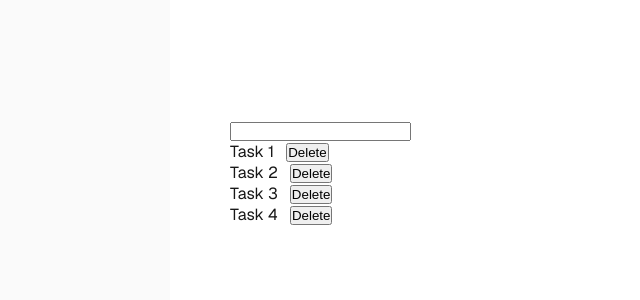
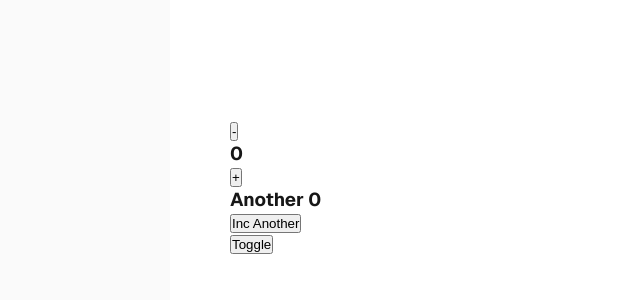
Before and after one commit to Elirus43/frontendWreact, a Next.js app: page / in a window 1280 px wide. Shown: the top 300 px of the page, without its empty margins (70-710 px from the left). Built offline with nearby package versions, Linux system fonts and the light colour scheme.

Commit message:
Different Root for Reconciliation

```diff
--- a/src/app/components/TodoList.jsx
+++ b/src/app/components/TodoList.jsx
@@ -34,6 +34,7 @@ function TodoEntry({onAddTodo}) {
         }
     }
     return (<div>
+        <label>Enter new todo: </label>
         <input type={'text'} value={todoText} onChange={(e) => setTodoText(e.target.value)}
                onKeyDown={handleKeyDown} />
 
--- /dev/null
+++ b/src/app/components/reconciliation/DifferentRoot.jsx
@@ -0,0 +1,19 @@
+import {useState} from "react";
+import Counter from "../Counter";
+
+export default function DifferentRoot () {
+    const[state, setState] = useState(false);
+    return (<div>
+        {
+            state && <div>
+            <Counter />
+            </div>
+        }
+        {
+            !state && <span>
+            <Counter />
+            </span>
+        }
+        <button onClick={() => setState(!state)}>Toggle</button>
+    </div>)
+}
--- a/src/app/page.js
+++ b/src/app/page.js
@@ -16,6 +16,7 @@ import TodoItems from "./components/TodoItems";
 import ItemsEntry from "./components/ItemsEntry";
 import TabDemo from "./components/tab/TabDemo";
 import TodoList from "./components/TodoList";
+import DifferentRoot from "./components/reconciliation/DifferentRoot";
 
 export default function Home() {
   return (
@@ -48,7 +49,8 @@ export default function Home() {
           {/*<TodoItems />*/}
           {/*<ItemsEntry />*/}
           {/*<TabDemo />*/}
-          <TodoList />
+          {/*<TodoList />*/}
+          <DifferentRoot/>
       </main>
     </div>
   );
```
